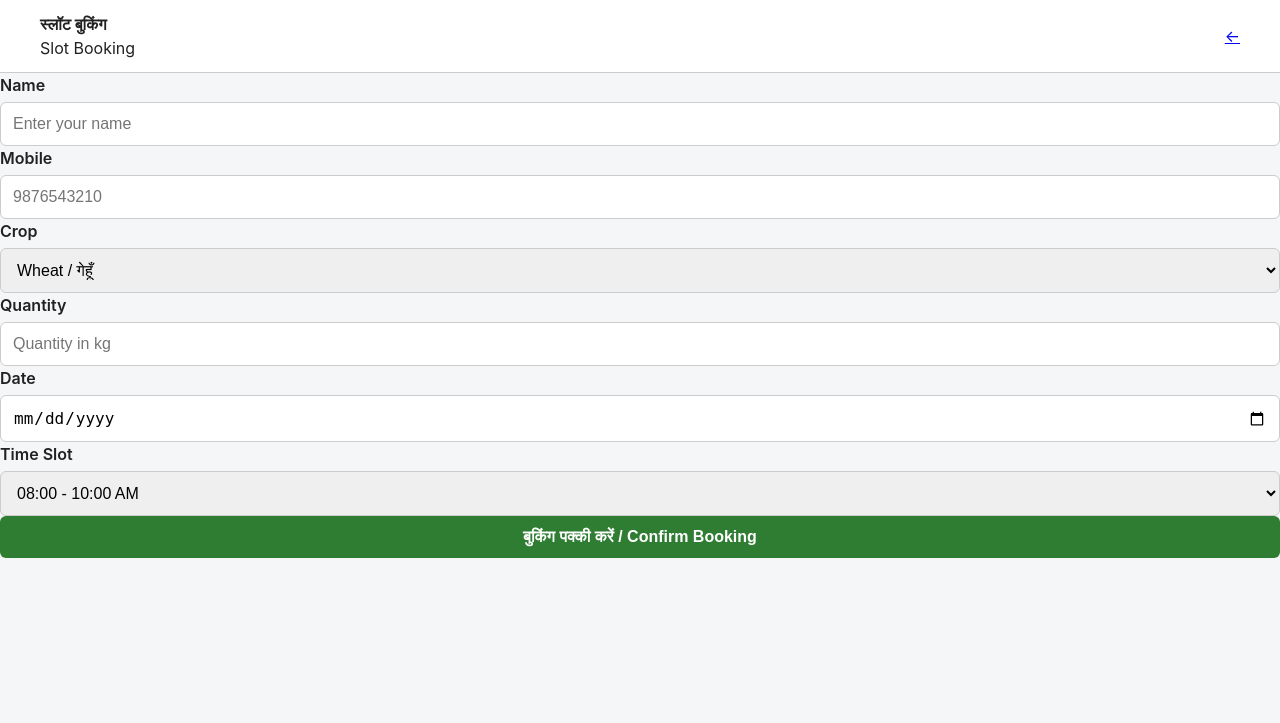
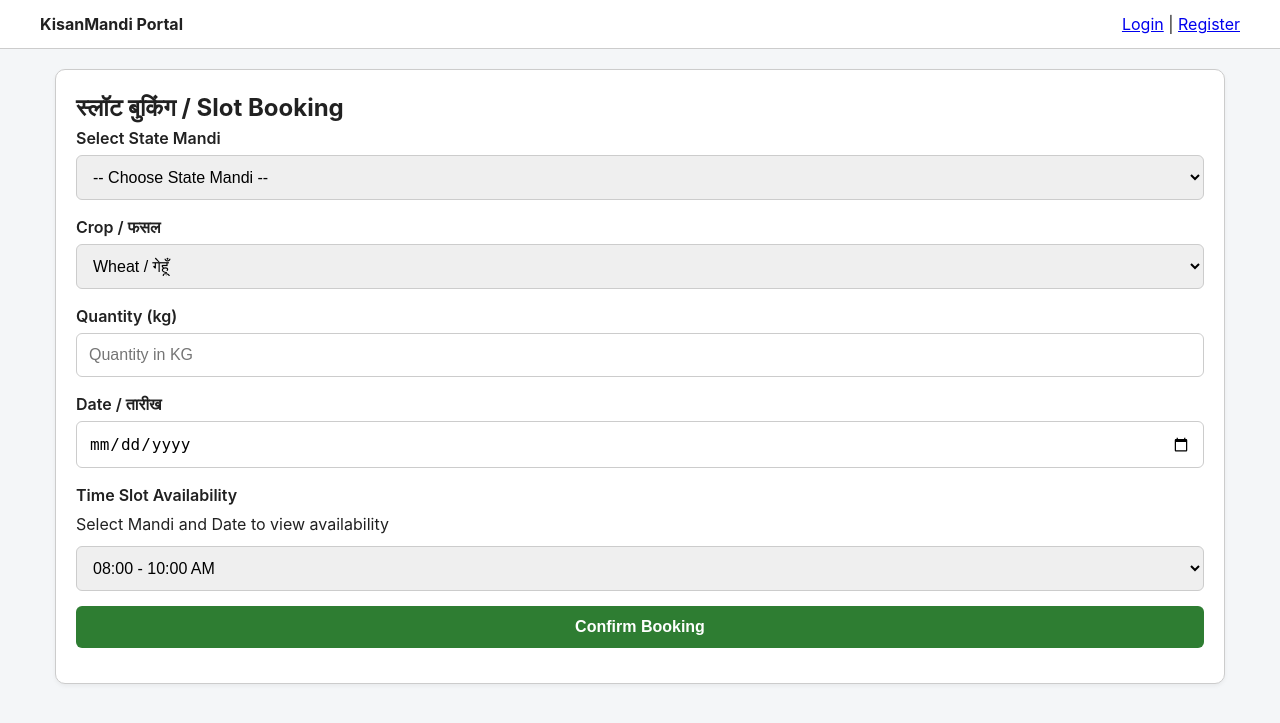
Before and after one commit to Arpit-Shubham/KisanMandi, a Flask app: template templates/booking.html in a window 1280 px wide. Shown: the top 723 px of the page. Run offline with Flask 3, Linux system fonts and the light colour scheme; the template is opened without the code that fills it: values that come from a table or form of the project are taken from there, others are empty; data comes from the database, SQL or seed files in the repository.

Commit message:
Update booking.html

```diff
--- a/templates/booking.html
+++ b/templates/booking.html
@@ -1,106 +1,98 @@
-<!doctype html>
-<html lang="hi">
-  <head>
-    <meta charset="utf-8" />
-    <meta name="viewport" content="width=device-width, initial-scale=1" />
-    <title>KisanMandi — Slot Booking</title>
-    <link
-      rel="stylesheet"
-      href="{{ url_for('static', filename='styles.css') }}"
-    />
-  </head>
-  <body>
-    <header class="app-header">
-      <div class="header-inner">
-        <div>
-          <strong>स्लॉट बुकिंग</strong><br />
-          <span class="subtitle">Slot Booking</span>
+{% extends "base.html" %}
+{% block content %}
+<div class="card">
+  <h2>स्लॉट बुकिंग / Slot Booking</h2>
+  <form id="bookingForm">
+    <div class="form-group">
+      <label>Select State Mandi</label>
+      <select id="mandi_id" onchange="checkAvailability()" required>
+        <option value="">-- Choose State Mandi --</option>
+        {% for m in mandis %}
+          <option value="{{ m.id }}">{{ m.state }} - {{ m.name }} ({{ m.center }})</option>
+        {% endfor %}
+      </select>
     </div>
-        <a class="back" href="{{ url_for('home_page') }}">←</a>
-      </div>
-    </header>
-    <form id="bookingForm">
-      <label>Name</label>
-      <input type="text" id="name" placeholder="Enter your name" required />
 
-      <label>Mobile</label>
-      <input type="tel" id="mobile" placeholder="9876543210" required />
-
-      <label>Crop</label>
+    <div class="form-group">
+      <label>Crop / फसल</label>
       <select id="crop">
         <option value="Wheat">Wheat / गेहूँ</option>
         <option value="Rice">Rice / चावल</option>
         <option value="Potato">Potato / आलू</option>
+        <option value="Maize">Maize / मक्का</option>
       </select>
+    </div>
 
-      <label>Quantity</label>
-      <input
-        type="number"
-        id="quantity"
-        placeholder="Quantity in kg"
-        required
-      />
+    <div class="form-group">
+      <label>Quantity (kg)</label>
+      <input type="number" id="quantity" required placeholder="Quantity in KG">
+    </div>
 
-      <label>Date</label>
-      <input type="date" id="date" required />
+    <div class="form-group">
+      <label>Date / तारीख</label>
+      <input type="date" id="date" onchange="checkAvailability()" required>
+    </div>
 
-      <label>Time Slot</label>
-      <select id="slot">
+    <div class="form-group">
+      <label>Time Slot Availability</label>
+      <div id="availabilityBadges" style="margin-bottom: 10px;">Select Mandi and Date to view availability</div>
+      <select id="slot" required>
         <option value="08:00 - 10:00">08:00 - 10:00 AM</option>
+        <option value="10:00 - 12:00">10:00 - 12:00 PM</option>
+        <option value="12:00 - 02:00">12:00 - 02:00 PM</option>
+        <option value="02:00 - 04:00">02:00 - 04:00 PM</option>
+      </select>
+    </div>
 
-        <option value="10:00 - 12:00">10:00 - 12:00 PM</option>
-      </select>
+    <button type="submit">Confirm Booking</button>
+  </form>
+  <div id="bookingResult" style="margin-top: 15px;"></div>
+</div>
 
-      <button type="submit">बुकिंग पक्की करें / Confirm Booking</button>
-    </form>
+<script>
+async function checkAvailability() {
+  const mandiId = document.getElementById("mandi_id").value;
+  const date = document.getElementById("date").value;
+  if (!mandiId || !date) return;
 
-    <p id="result"></p>
-    <script>
-      document
-        .getElementById("bookingForm")
-        .addEventListener("submit", async function (event) {
-          event.preventDefault();
+  const res = await fetch(`/api/availability?mandi_id=${mandiId}&date=${date}`);
+  const data = await res.json();
 
-          const data = {
-            name: document.getElementById("name").value,
+  const container = document.getElementById("availabilityBadges");
+  container.innerHTML = "";
+  data.forEach(item => {
+    container.innerHTML += `<span class="badge-${item.color}" style="margin-right:8px;">${item.slot}: ${item.remaining} left</span>`;
+  });
+}
 
-            mobile: document.getElementById("mobile").value,
-
+document.getElementById("bookingForm").addEventListener("submit", async (e) => {
+  e.preventDefault();
+  const payload = {
+    mandi_id: document.getElementById("mandi_id").value,
     crop: document.getElementById("crop").value,
-
     quantity: document.getElementById("quantity").value,
-
     date: document.getElementById("date").value,
-
-            slot: document.getElementById("slot").value,
+    slot: document.getElementById("slot").value
   };
 
   const response = await fetch("/book-slot", {
     method: "POST",
-
-            headers: {
-              "Content-Type": "application/json",
-            },
-
-            body: JSON.stringify(data),
+    headers: {"Content-Type": "application/json"},
+    body: JSON.stringify(payload)
   });
 
-          const booking = await response.json();
-
-          document.getElementById("result").innerHTML = `
-        <strong>Booking Successful!</strong><br><br>
-
-        Name: ${booking.name}<br>
-
-        Token: #${booking.token}<br>
-
-        Mandi: ${booking.mandi}<br>
-
-        Slot: ${booking.slot}<br>
-
-        Status: ${booking.status}
-    `;
+  const res = await response.json();
+  if (response.ok) {
+    document.getElementById("bookingResult").innerHTML = `
+      <div class="card" style="border-color: green;">
+        <strong>Booking Successful!</strong><br>
+        Token Number: #${res.token}<br>
+        Mandi: ${res.mandi}<br>
+        Slot: ${res.slot}
+      </div>`;
+  } else {
+    document.getElementById("bookingResult").innerHTML = `<p style="color:red;">${res.error}</p>`;
+  }
 });
 </script>
-  </body>
-</html>
+{% endblock %}
```
Lines whose indentation alone changed are shown as unchanged.
